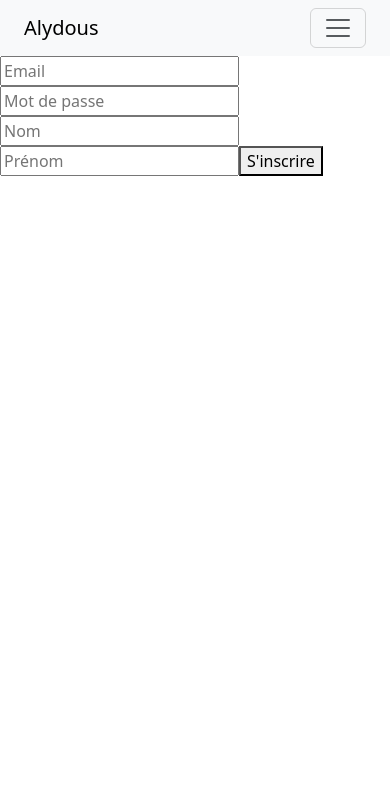
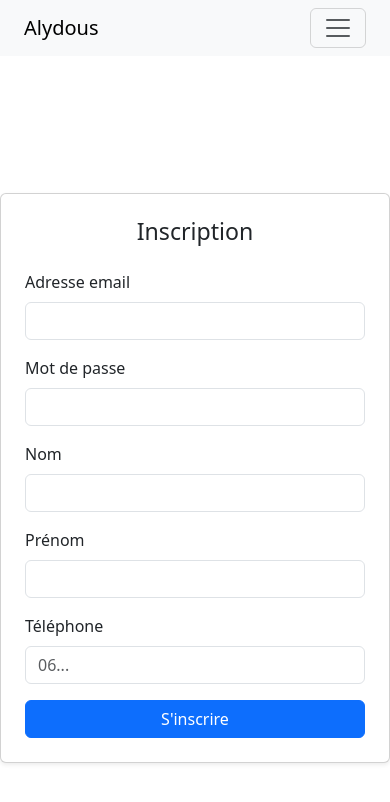
Before and after one commit to TabarBaptiste/alydous_heure_front, a Vue app: page /register in a window 390 px wide. Shown: the top 802 px of the page. Built offline with nearby package versions, Linux system fonts and the light colour scheme; the HTML template or start-up script is replaced by a standard one.

Commit message:
- Ajout de la bibliothèque fontawesome -  Style pour RegiterForm + champ téléphone - Bouton supprimer User dans détails et plus dans la liste

```diff
--- a/package.json
+++ b/package.json
@@ -14,6 +14,7 @@
     "format": "prettier --write src/"
   },
   "dependencies": {
+    "@fortawesome/fontawesome-free": "^6.7.2",
     "@fullcalendar/common": "^5.11.5",
     "@fullcalendar/daygrid": "^6.1.18",
     "@fullcalendar/interaction": "^6.1.18",
--- a/src/main.ts
+++ b/src/main.ts
@@ -1,6 +1,7 @@
 import './assets/main.css'
 import 'bootstrap/dist/css/bootstrap.min.css'
 import 'bootstrap/dist/js/bootstrap.bundle.min.js'
+import '@fortawesome/fontawesome-free/css/all.min.css';
 
 import { createApp } from 'vue'
 import App from './App.vue'
--- a/src/router/index.ts
+++ b/src/router/index.ts
@@ -16,7 +16,6 @@ import AdminReservations from '@/views/admin/AdminReservations.vue'
 import AdminAchats from '@/views/admin/AdminAchats.vue'
 import AdminDisponibilites from '@/views/admin/AdminDisponibilites.vue'
 import AdminExceptions from '@/views/admin/AdminExceptions.vue'
-import AvailabilityOverview from '../views/AvailabilityOverview.vue'
 
 const router = createRouter({
   history: createWebHistory(import.meta.env.BASE_URL),
@@ -126,12 +125,6 @@ const router = createRouter({
       name: 'adminExceptions',
       component: AdminExceptions
     },
-    {
-      path: '/availabilityOverview',
-      name: 'availabilityOverview',
-      component: AvailabilityOverview
-    },
-
   ],
 })
 
--- a/src/views/RegisterForm.vue
+++ b/src/views/RegisterForm.vue
@@ -1,33 +1,103 @@
 <template>
-    <form @submit.prevent="register">
-        <input v-model="email" placeholder="Email" />
-        <input v-model="password" placeholder="Mot de passe" type="password" />
-        <input v-model="nom" placeholder="Nom" />
-        <input v-model="prenom" placeholder="Prénom" />
-        <button type="submit">S'inscrire</button>
-    </form>
+    <div class="d-flex justify-content-center align-items-center vh-100">
+        <div class="card p-4 shadow-sm" style="max-width: 400px; width: 100%;">
+            <div v-if="successMessage" class="alert alert-success">
+                {{ successMessage }}
+            </div>
+            <div v-if="errorMessage" class="alert alert-danger">
+                {{ errorMessage }}
+            </div>
+            <h3 class="card-title text-center mb-4">Inscription</h3>
+            <form @submit.prevent="register" novalidate>
+                <div class="mb-3">
+                    <label class="form-label">Adresse email</label>
+                    <input v-model="email" type="email" class="form-control" required :disabled="loading" />
+                </div>
+                <div class="mb-3">
+                    <label class="form-label">Mot de passe</label>
+                    <input v-model="password" type="password" class="form-control" required :disabled="loading" />
+                </div>
+                <div class="mb-3">
+                    <label class="form-label">Nom</label>
+                    <input v-model="nom" type="text" class="form-control" required :disabled="loading" />
+                </div>
+                <div class="mb-3">
+                    <label class="form-label">Prénom</label>
+                    <input v-model="prenom" type="text" class="form-control" required :disabled="loading" />
+                </div>
+                <div class="mb-3">
+                    <label class="form-label">Téléphone</label>
+                    <input v-model="telephone" type="tel" class="form-control" placeholder="06..."
+                        :disabled="loading" />
+                </div>
+                <button type="submit" class="btn btn-primary w-100" :disabled="loading">
+                    {{ loading ? 'Chargement...' : "S'inscrire" }}
+                </button>
+            </form>
+        </div>
+    </div>
 </template>
 
 <script setup>
-import { ref } from 'vue'
+import { ref, watch } from 'vue'
+import { useRouter } from 'vue-router'
 import api from '../services/api'
+import { useAuth } from '../composables/useAuth'
 
 const email = ref('')
 const password = ref('')
 const nom = ref('')
 const prenom = ref('')
+const telephone = ref('')
+
+const errorMessage = ref('')
+const successMessage = ref('')
+const loading = ref(false)
+
+const router = useRouter()
+const { login } = useAuth()
+
+watch([errorMessage, successMessage], ([err, success]) => {
+    if (err || success) {
+        window.scrollTo({ top: 0, behavior: 'smooth' })
+    }
+})
 
 const register = async () => {
+    errorMessage.value = ''
+    successMessage.value = ''
+    loading.value = true
+
     try {
-        await api.post('/register', {
+        const res = await api.post('/register', {
             email: email.value,
             password: password.value,
             nom: nom.value,
-            prenom: prenom.value
+            prenom: prenom.value,
+            telephone: telephone.value
         })
-        alert("Inscription réussie")
+
+        // Si l’inscription réussit, se connecter automatiquement
+        const loginRes = await api.post('/login_check', {
+            email: email.value,
+            password: password.value
+        })
+        const token = loginRes.data.token
+        api.defaults.headers.common['Authorization'] = 'Bearer ' + token
+        login(token)
+
+        successMessage.value = 'Inscription réussie ! Redirection en cours...'
+        setTimeout(() => router.push('/'), 4000)
     } catch (err) {
         console.error(err)
+        if (err.response?.status === 409) {
+            errorMessage.value = "Cet email est déjà utilisé. Veuillez vous connecter."
+            setTimeout(() => router.push('/login'), 4000)
+        } else {
+            errorMessage.value = "Erreur lors de l'inscription. Veuillez réessayer."
+        }
+    } finally {
+        loading.value = false
     }
 }
 </script>
--- a/src/views/Reservation.vue
+++ b/src/views/Reservation.vue
@@ -103,7 +103,7 @@ const formatDate = (dateStr) => {
 // format heure « 09:00 »
 const formatTime = (timeStr) => {
     if (!timeStr) return ''
-    const d = new Date(`1970-01-01T${timeStr}`)
+    const d = new Date(timeStr)
     return d.toLocaleTimeString('fr-FR', {
         hour: '2-digit',
         minute: '2-digit'
--- a/src/views/admin/AdminUsers.vue
+++ b/src/views/admin/AdminUsers.vue
@@ -5,7 +5,9 @@
         <div v-if="loading">
             <div class="loader"></div>
         </div>
-
+        <div v-if="message" class="mt-3 alert" :class="messageType">
+            {{ message }}
+        </div>
         <table class="table table-hover mt-4">
             <thead class="table-light">
                 <tr>
@@ -25,8 +27,6 @@
                     <td>{{ user.reservationsCount }}</td>
                     <td>{{ user.achatsCount }}</td>
                     <td>
-                        <button class="btn btn-sm btn-outline-danger" @click="deleteUser(user.id)">🗑️
-                            Supprimer</button>
                         <router-link class="btn btn-sm btn-outline-primary ms-2" :to="`/admin/user/${user.id}`">👁️
                             Voir</router-link>
                     </td>
@@ -42,6 +42,8 @@ import api from '@/services/api'
 
 const users = ref([])
 const loading = ref(true)
+const message = ref('')
+const messageType = ref('')
 
 onMounted(async () => {
     try {
@@ -53,8 +55,16 @@ onMounted(async () => {
 })
 
 async function deleteUser(id) {
-    if (!confirm('Confirmer la suppression de cet utilisateur ?')) return
-    await api.delete(`/user/admin/${id}`)
-    users.value = users.value.filter(u => u.id !== id)
+    try {
+        if (!confirm('Confirmer la suppression de cet utilisateur ?')) return
+        await api.delete(`/admin/user/${id}`)
+        users.value = users.value.filter(u => u.id !== id)
+
+        message.value = 'Utilisateur Supprimé'
+        messageType.value = 'alert-success'
+    } catch (e) {
+        message.value = e.response?.data?.error || 'Erreur'
+        messageType.value = 'alert-danger'
+    }
 }
 </script>
--- a/src/views/admin/UserDetail.vue
+++ b/src/views/admin/UserDetail.vue
@@ -11,6 +11,10 @@
         <h4>Statistiques</h4>
         <p><strong>Nombre de réservations :</strong> {{ user.nb_reservations }}</p>
         <p><strong>Nombre d’achats :</strong> {{ user.nb_achats }}</p>
+
+        <div class="mt-4">
+            <button class="btn btn-outline-danger" @click="deleteUser(user.id)">🗑️ Supprimer</button>
+        </div>
     </div>
     <div v-else class="container mt-5">
         <div class="loader"></div>
@@ -19,10 +23,11 @@
 
 <script setup>
 import { ref, onMounted } from 'vue'
-import { useRoute } from 'vue-router'
+import { useRoute, useRouter } from 'vue-router'
 import api from '@/services/api'
 
 const route = useRoute()
+const router = useRouter()
 const user = ref(null)
 
 onMounted(async () => {
@@ -58,4 +63,15 @@ function formatPhoneNumber(number) {
     // Regrouper en blocs de 2 chiffres
     return number.replace(/(\d{2})(\d{2})(\d{2})(\d{2})(\d{2})/, '$1 $2 $3 $4 $5')
 }
+
+async function deleteUser(id) {
+    if (!confirm('Confirmer la suppression de cet utilisateur ?')) return
+    try {
+        await api.delete(`/admin/user/${id}`)
+        alert('Utilisateur supprimé')
+        router.push('/admin/users')
+    } catch (e) {
+        alert(e.response?.data?.error || 'Erreur lors de la suppression')
+    }
+}
 </script>
```
Also changed, not shown: 1 other file (tests, documents, lock files or other folders).
